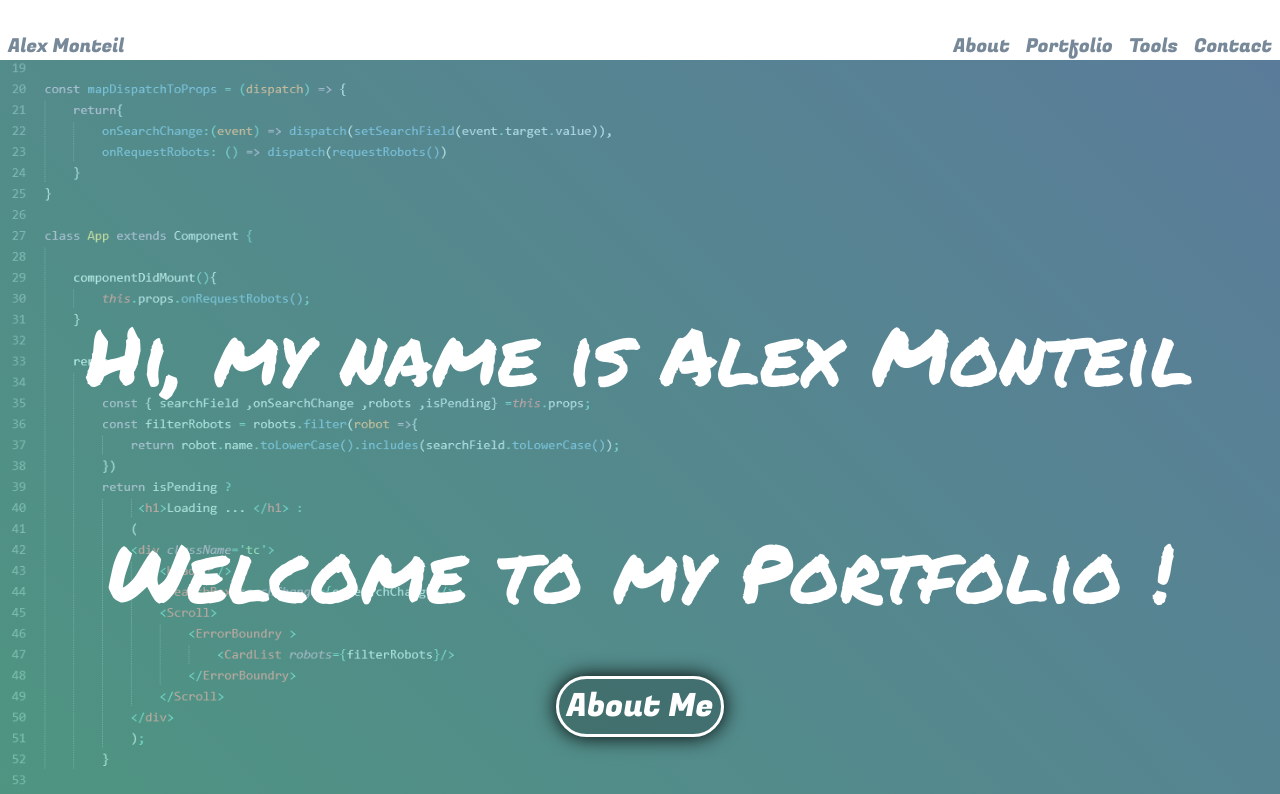
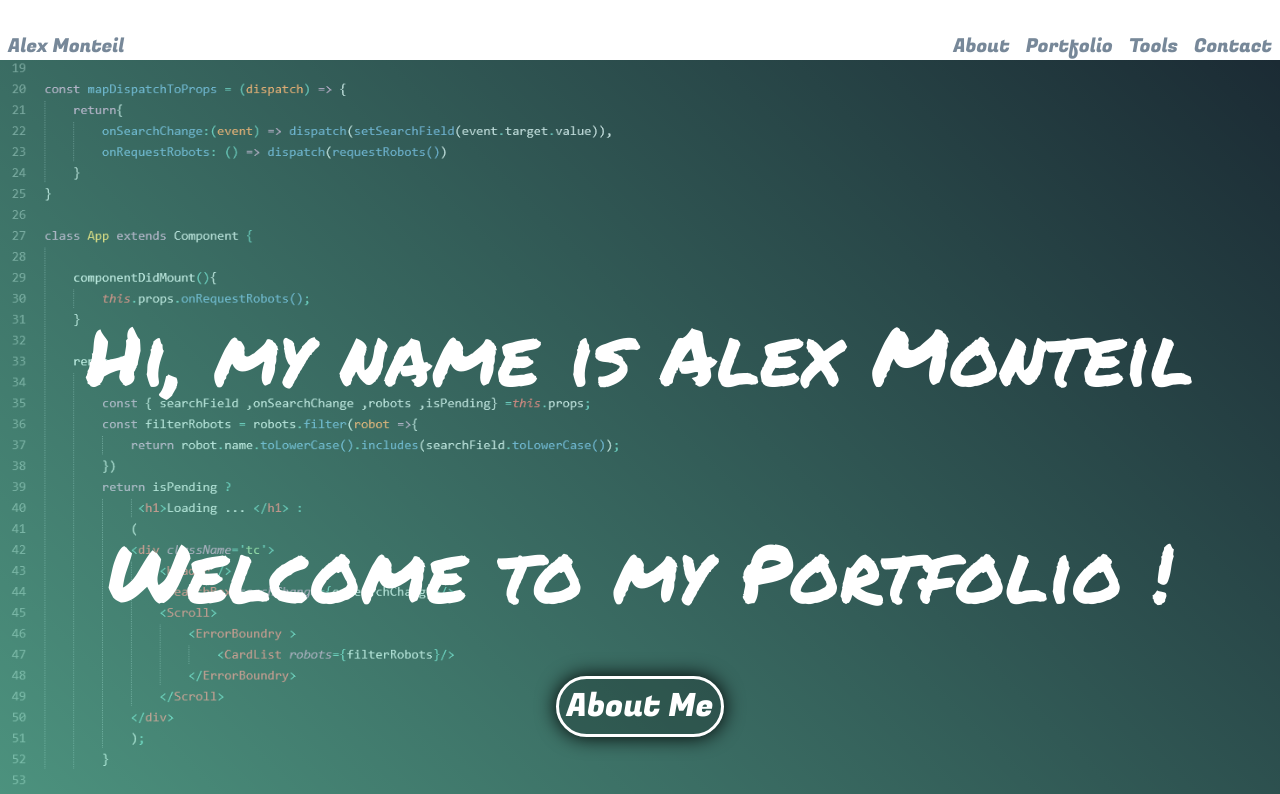
Before and after one commit to alexmonteil/portfolio, a React (Create React App) app: page / in a window 1280 px wide. Shown: the top 794 px of the page. Built offline with nearby package versions, Linux system fonts and the light colour scheme; no server answers.

Commit message:
fixing overlay in header

```diff
--- a/src/components/Header.css
+++ b/src/components/Header.css
@@ -7,7 +7,8 @@
 }
 
 .overlay {
-    background: linear-gradient(45deg, rgba(128, 255, 204, 0.5), rgba(153, 204, 255, 0.5));
+    background: linear-gradient(45deg, rgba(128, 255, 204, 0.5), rgba(153, 204, 255, 0));
+    background-size: cover;
     /*border: 2px solid purple;*/
     position: absolute;
     z-index: 1;
```
